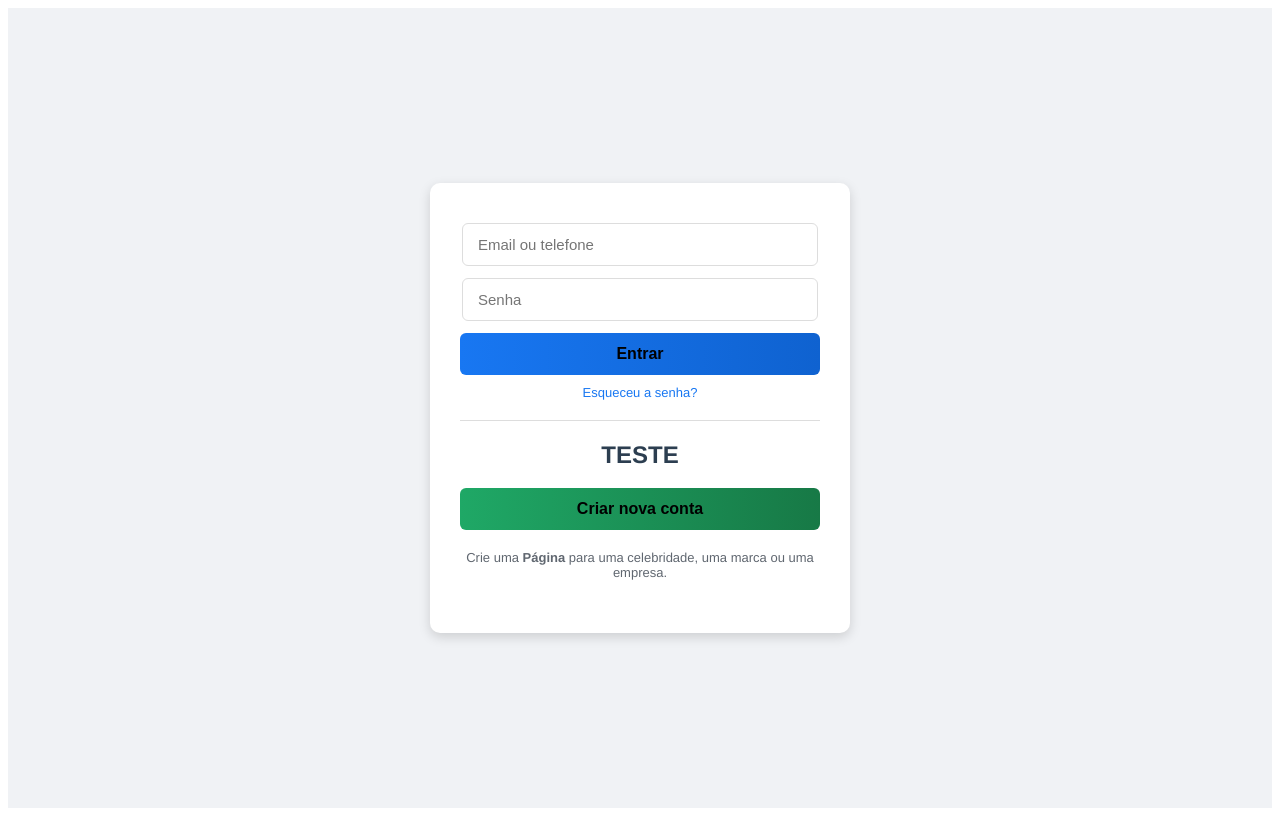
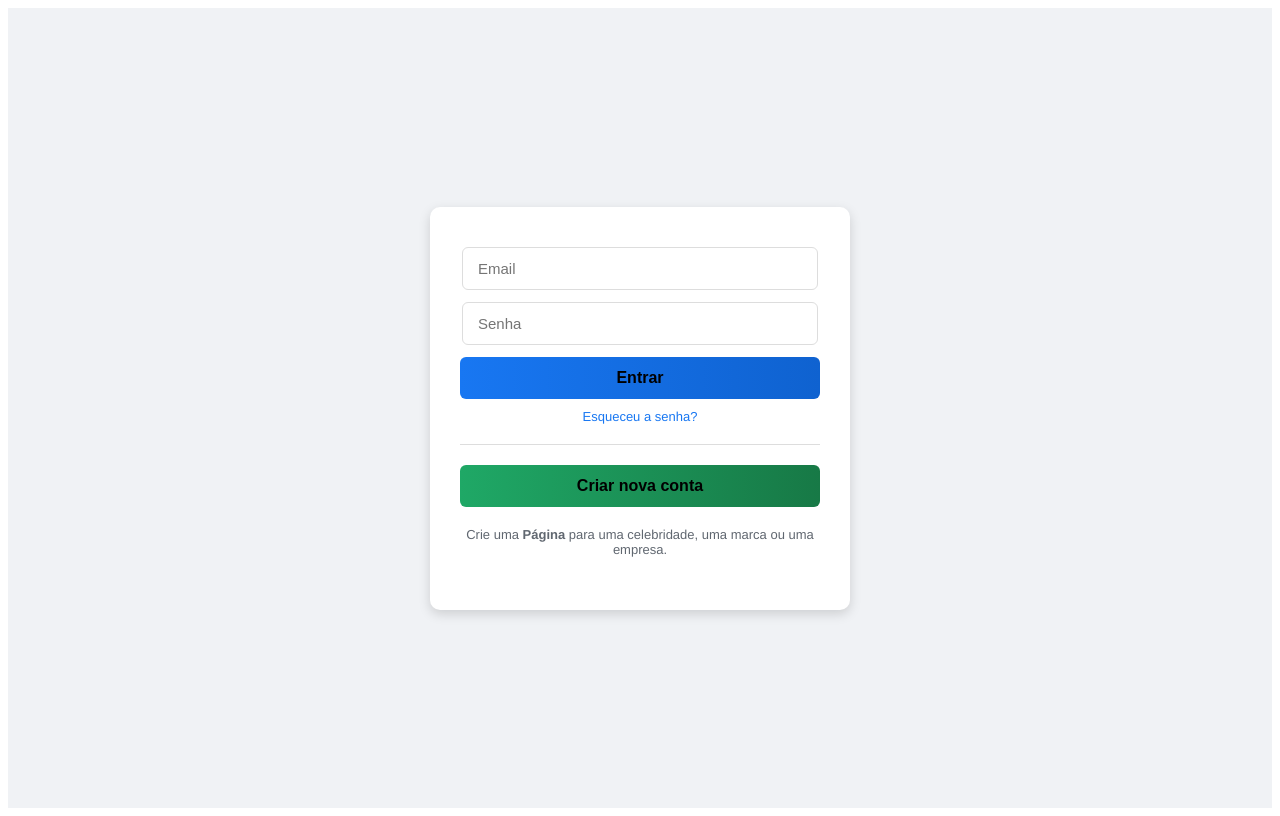
Before and after one commit to Danielsalesds/acesseWay-FrontEnd-Vue, a Vue app: page / in a window 1280 px wide. Built offline with nearby package versions, Linux system fonts and the light colour scheme.

Commit message:
fix(store): corrige layout do form de login

```diff
--- a/src/views/LoginView.vue
+++ b/src/views/LoginView.vue
@@ -7,19 +7,20 @@
         <input
           type="text"
           v-model="form.email"
-          placeholder="Email ou telefone"
+          placeholder="Email "
+          required
         />
         <input
           type="password"
           v-model="form.password"
           placeholder="Senha"
+          required
         />
         <button type="submit" class="login-btn">Entrar</button>
         <a href="#" class="forgot-password">Esqueceu a senha?</a>
       </form>
 
       <hr />
-      <h2>TESTE</h2>
 
       <!-- Criar nova conta -->
       <button class="signup-btn" @click="Signup">Criar nova conta</button>
--- a/src/views/SignupView.vue
+++ b/src/views/SignupView.vue
@@ -28,7 +28,7 @@
             </select>
           </div>
         </div>
-          <h2>TESTE</h2>
+
         <!-- Gênero -->
         <fieldset class="gender">
           <legend>Gênero</legend>
```
